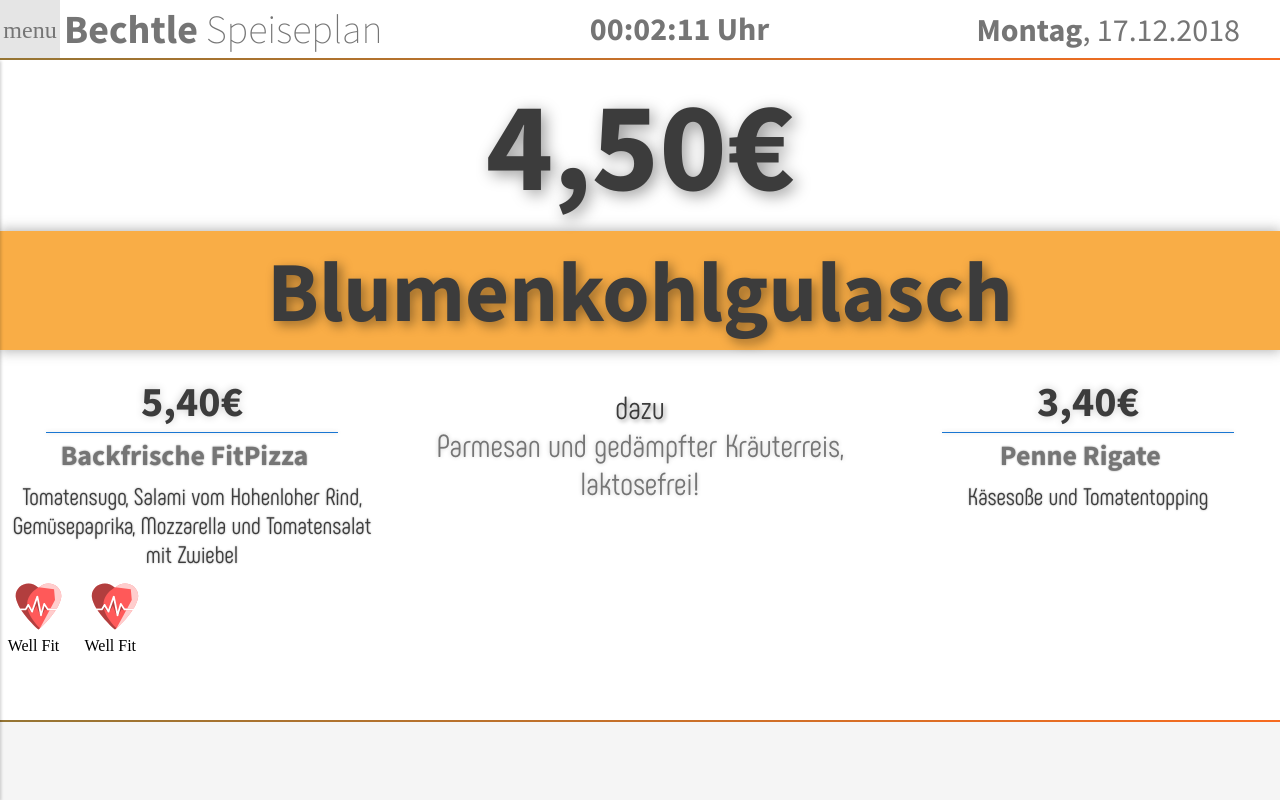
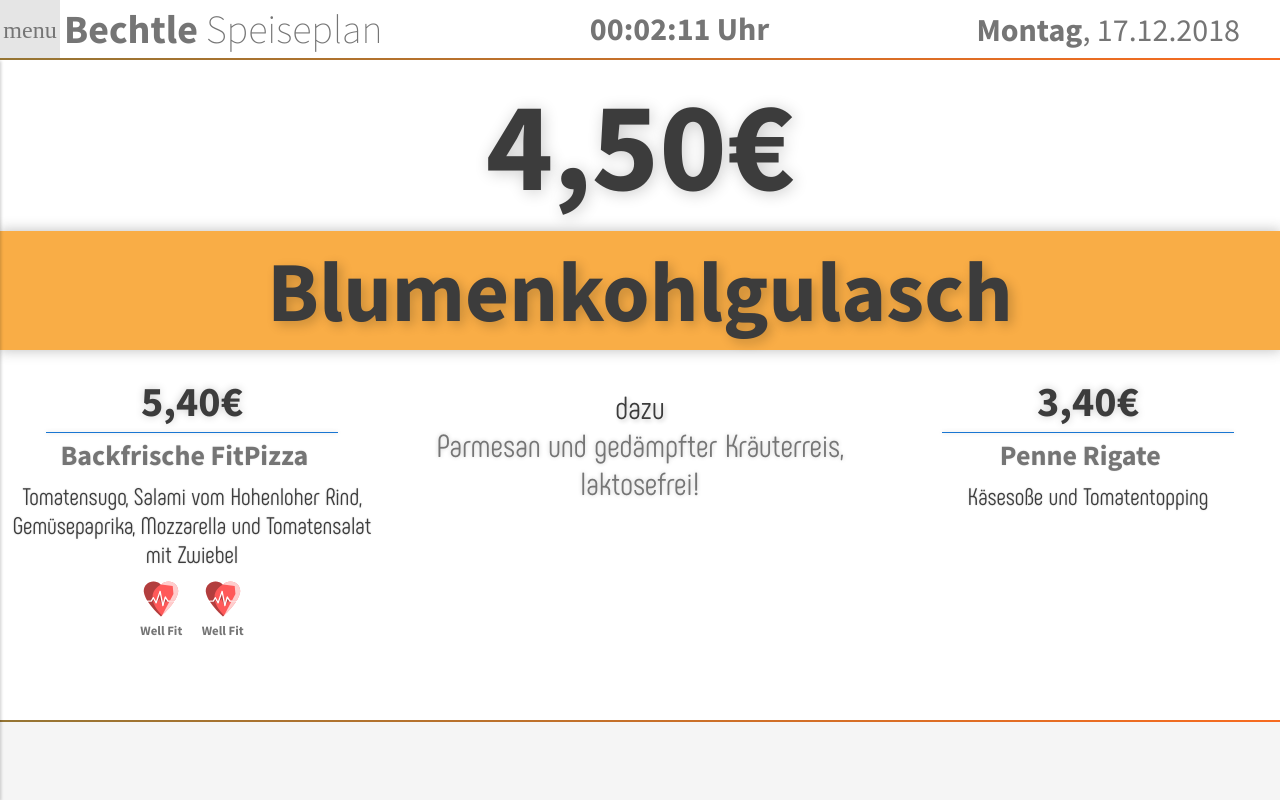
Before and after one commit to zanfee/bechtle-speiseplan, a Vue app: page / in a window 1280 px wide. Built offline with nearby package versions, Linux system fonts and the light colour scheme.

Commit message:
fixed static foodtags and shadow overhaul

```diff
--- a/src/assets/global.css
+++ b/src/assets/global.css
@@ -37,6 +37,10 @@ th {
 td {
   font-family: "Source Sans Pro", "sans-serif";
   font-weight: normal;
+}
+
+p {
+  font-family: "Source Sans Pro", "sans-serif";
 }
 
 h1 {
@@ -172,7 +176,7 @@ a {
 .light .pointer {
   color: #505050;
 }
-.light h5, .light h6, .light .left .title, .light .right .title, .light .exit .title, .light .center .description, .light .p, .light .material {
+.light h5, .light h6, .light .left .title, .light .right .title, .light .exit .title, .light .center .description, .light .p, .light .material, .light .tagname {
   color: #757575;
 }
   /* background-color */
--- a/src/pages/CarouselPage.vue
+++ b/src/pages/CarouselPage.vue
@@ -22,11 +22,11 @@
       <div class="tag">
         <div class="wellfit">
           <img src="../assets/wellfit.svg" >
-          <figcaption>Well Fit</figcaption>
+          <p class="tagname">Well Fit</p>
         </div>
         <div class="wellfit">
           <img src="../assets/wellfit.svg" >
-          <figcaption>Well Fit</figcaption>
+          <p class="tagname">Well Fit</p>
         </div>
       </div>
     </div>
@@ -104,7 +104,7 @@ export default {
 .center .price {
   text-align: center;
   margin: 0;
-  text-shadow: 4px 4px 16px rgba(0, 0, 0, 0.4);
+  text-shadow: 2px 2px 16px rgba(0, 0, 0, 0.2);
 }
 
 .center .type {
@@ -114,14 +114,14 @@ export default {
   margin: 0;
   margin-top: 8px;
   margin-top: 0.75vh;
-  box-shadow: 0px 0px 12px 1px rgba(60,60,60,0.4);
+  box-shadow: 0px 0px 12px 1px rgba(60,60,60,0.3);
 }
 
 .center .title {
   text-align: center;
   margin: 0;
   white-space: nowrap;
-  text-shadow: 4px 4px 12px rgba(0,0,0,0.4);
+  text-shadow: 4px 4px 12px rgba(0,0,0,0.2);
 }
 
 .center .menuBody {
@@ -136,7 +136,7 @@ export default {
   margin: 0;
   margin-top: 37px;
   left: -50%;
-  text-shadow: 2px 2px 4px rgba(0,0,0,0.4);
+  text-shadow: 2px 2px 4px rgba(0,0,0,0.2);
 }
 
 .center .description {
@@ -176,7 +176,7 @@ export default {
   margin: 0;
   position: relative;
   max-width: 96%;
-  text-shadow: 0px 0px 2px rgba(0,0,0,0.4);
+  text-shadow: 0px 0px 2px rgba(0,0,0,0.1);
 }
 
 .left .menuBody, .right .menuBody, .exit .menuBody {
@@ -195,22 +195,32 @@ export default {
   margin: 1vh auto;
   width: 96%;
   position: relative;
-  text-shadow: 0px 0px 2px rgba(0,0,0,0.4);
+  text-shadow: 0px 0px 2px rgba(0,0,0,0.2);
 }
 
 .tag {
+  display: flex;
+  justify-content: center;
+  align-items: center;
 }
 
 .wellfit {
-  width: 16%;
+  width: 12%;
   padding-left: 2%;
   padding-right: 2%;
   display: inline-block;
-  margin: 0 auto;
+
 }
 
 .wellfit img {
   width: 100%;
   display: block;
 }
+
+.tagname {
+  text-align: center;
+  margin: 0;
+  font-size: 1vw;
+  font-weight: bold;
+}
 </style>
```
Also changed, not shown: 1 other file (tests, documents, lock files or other folders).
